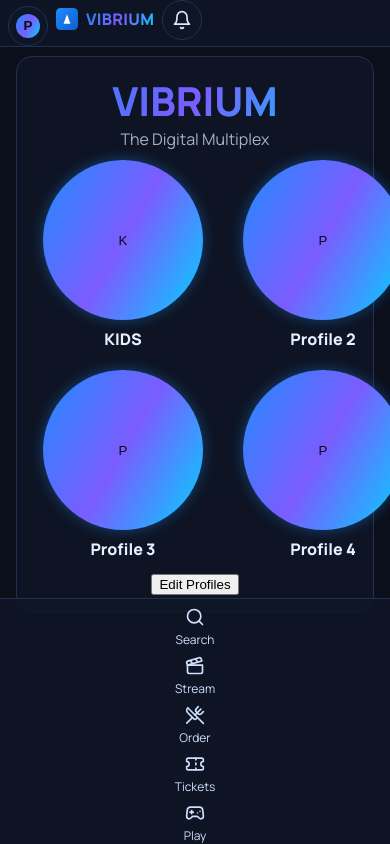
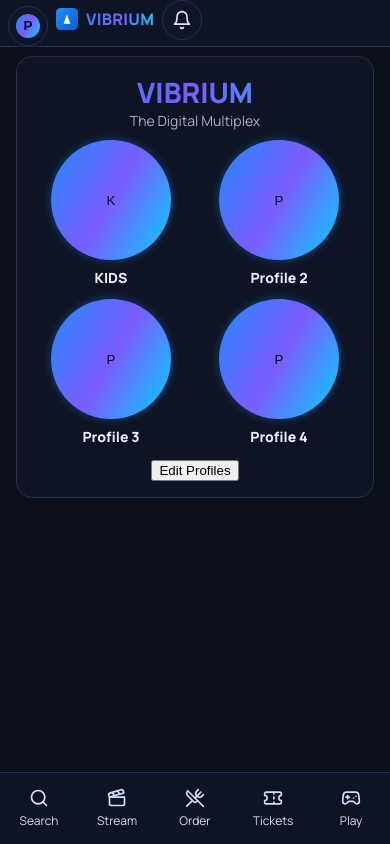
Before and after one commit to alluvoservices/VIBRIUM, a React (Vite) app in the folder web/: page /profiles in a window 390 px wide. Built offline with nearby package versions, Linux system fonts and the light colour scheme.

Commit message:
Mobile: horizontal bottom bar, hide legacy nav, center top bar; smaller profile tiles on mobile

```diff
--- a/web/src/styles.css
+++ b/web/src/styles.css
@@ -171,3 +171,92 @@ body{margin:0;background:var(--bg);color:var(--text);font-family:"Manrope",syste
   /* Make sure topbar starts at left on mobile */
   .topbar { left: 0 !important; }
 }
+
+/* ===== HIDE LEGACY VERTICAL NAV (old mobile-nav / mnav-item) ===== */
+.mobile-nav, .mnav-item {
+  display: none !important;
+  visibility: hidden !important;
+  height: 0 !important;
+  overflow: hidden !important;
+  pointer-events: none !important;
+}
+
+/* ===== NEW HORIZONTAL BOTTOM BAR (MOBILE ONLY) ===== */
+@media (max-width: 992px) {
+  nav.bottom-nav {
+    position: fixed !important;
+    left: 0; right: 0; bottom: 0;
+    width: 100% !important;
+    height: calc(var(--botnav-h) + env(safe-area-inset-bottom, 16px)) !important;
+    padding-bottom: env(safe-area-inset-bottom, 16px) !important;
+    background: #0f1626cc;
+    border-top: 1px solid var(--border);
+    display: flex !important;                  /* horizontal */
+    justify-content: space-around;
+    align-items: center;
+    z-index: 1000 !important;
+    pointer-events: auto !important;
+  }
+  nav.bottom-nav .bn-item {
+    flex: 1 1 0;                                /* equal width columns */
+    text-align: center;
+    display: inline-grid;                        /* icon over label */
+    place-items: center;
+    gap: 4px;
+    padding: 8px 0;
+    color: #cfe0ff;
+    text-decoration: none;
+    font-size: 12px;
+  }
+  nav.bottom-nav .bn-item.active {
+    color: #08121e;
+    background: linear-gradient(180deg, color-mix(in srgb, var(--accent-1) 16%, transparent), transparent);
+    box-shadow: inset 0 0 0 1px color-mix(in srgb, var(--accent-1) 35%, transparent);
+  }
+  nav.bottom-nav .bn-item.active svg {
+    filter: drop-shadow(0 0 6px color-mix(in srgb, var(--accent-1) 60%, transparent));
+  }
+}
+
+/* Desktop: no mobile bottom bar */
+@media (min-width: 993px) {
+  nav.bottom-nav { display: none !important; }
+}
+
+/* ===== TOP BAR ALIGNMENT (MOBILE) ===== */
+@media (max-width: 992px) {
+  .topbar {
+    left: 0 !important;     /* no sidebar on mobile */
+    grid-template-columns: 56px 1fr 56px !important;  /* left slot | brand | bell */
+    align-items: center !important;
+    z-index: 1000 !important;
+  }
+  .tb-slot {
+    height: 40px; width: 40px; margin: 0 8px;
+    display: inline-flex; align-items: center; justify-content: center;
+    border-radius: 999px; border: 1px solid var(--border);
+    background: #0e1526; color: #dbe7ff;
+  }
+  .tb-brand {
+    justify-self: center !important;
+    display: inline-flex !important; align-items: center !important; gap: 8px !important;
+    pointer-events: none !important;
+  }
+}
+
+/* ===== MOBILE PROFILE SIZE REDUCTION ===== */
+@media (max-width: 992px) {
+  .hero-brand { font-size: 28px !important; }
+  .hero-sub   { font-size: 14px !important; }
+
+  .profiles-grid-2x2 {
+    grid-template-columns: repeat(2, 1fr) !important;
+    gap: 12px !important;
+  }
+  .avatar-xxl {
+    width: 120px !important;
+    height: 120px !important;
+    box-shadow: 0 0 10px color-mix(in srgb, var(--accent-1) 40%, transparent) !important;
+  }
+  .p-title { font-size: 14px !important; }
+}
```
